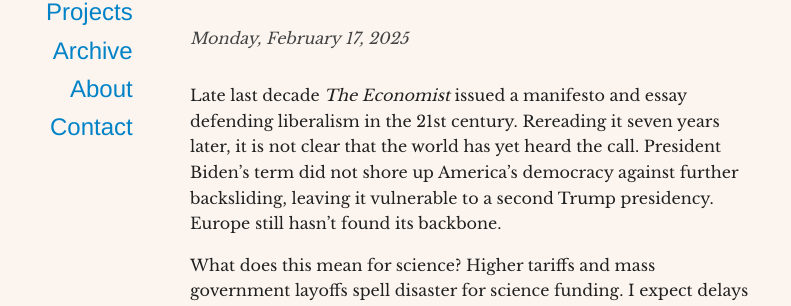
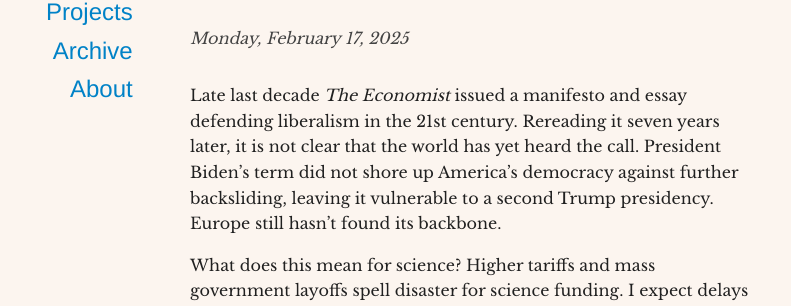
Before and after one commit to garrekstemo/garrekstemo.github.io, a Jekyll site: the page built from index.html, in a window 1280 px wide and 900 px high. Shown: the part 200-506 px from the top of the window, without its empty margins (265-1056 px from the left). Built offline with Jekyll 4.4.1, drawn with Linux system fonts in a browser that asks for light colours.

Commit message:
Remove Contact from nav

```diff
--- a/_includes/navigation.html
+++ b/_includes/navigation.html
@@ -4,6 +4,5 @@
       <li><a href="/projects/">Projects</a></li>
       <li><a href="/archive/">Archive</a></li>
       <li><a href="/about/">About</a></li>
-      <li><a href="/contact/">Contact</a></li>
     </ul>
 </nav>
```
